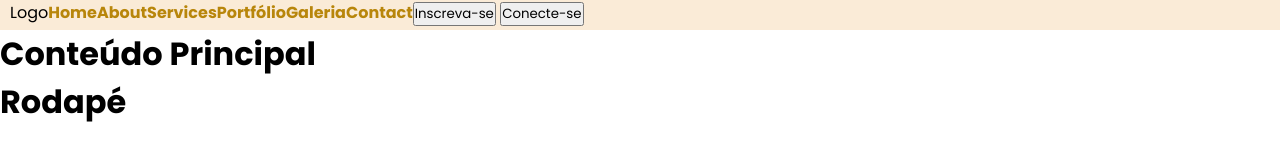
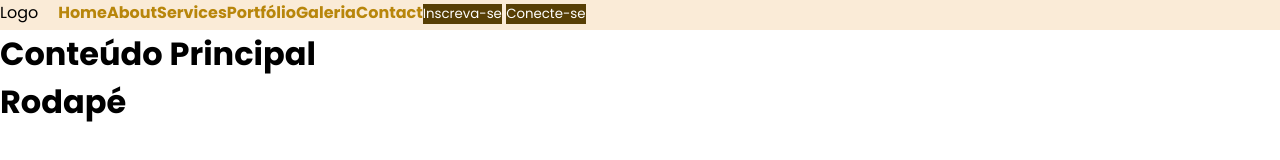
Before and after one commit to digos21/digos21.github.io, a plain HTML site: page index.html in a window 1280 px wide. Drawn offline with Linux system fonts and the light colour scheme.

Commit message:
css commit

```diff
--- a/style.css
+++ b/style.css
@@ -3,6 +3,7 @@
 * {
     margin: 0;
     padding: 0;
+    box-sizing: border-box;
     font-family: 'Poppins';
 
 }
@@ -15,7 +16,7 @@
 }
 
 .ct-logo {
-    padding-left: 10px;
+    padding: 0 20px 0 0;
 }
 
 .ct-navbar {
@@ -28,6 +29,7 @@
 
 .ct-navbar ul li {
     list-style: none;
+    gap: 10px;
 }
 
 .ct-navbar ul li a {
@@ -42,3 +44,15 @@
 .ct-login {
     font-weight: 400;
 }
+
+.ct-login button {
+    border: none;
+    background: #573f05;
+    color: white;
+}
+
+.ct-login button:hover {
+
+    background: darkgoldenrod;
+    color: #573f05;
+}
```
